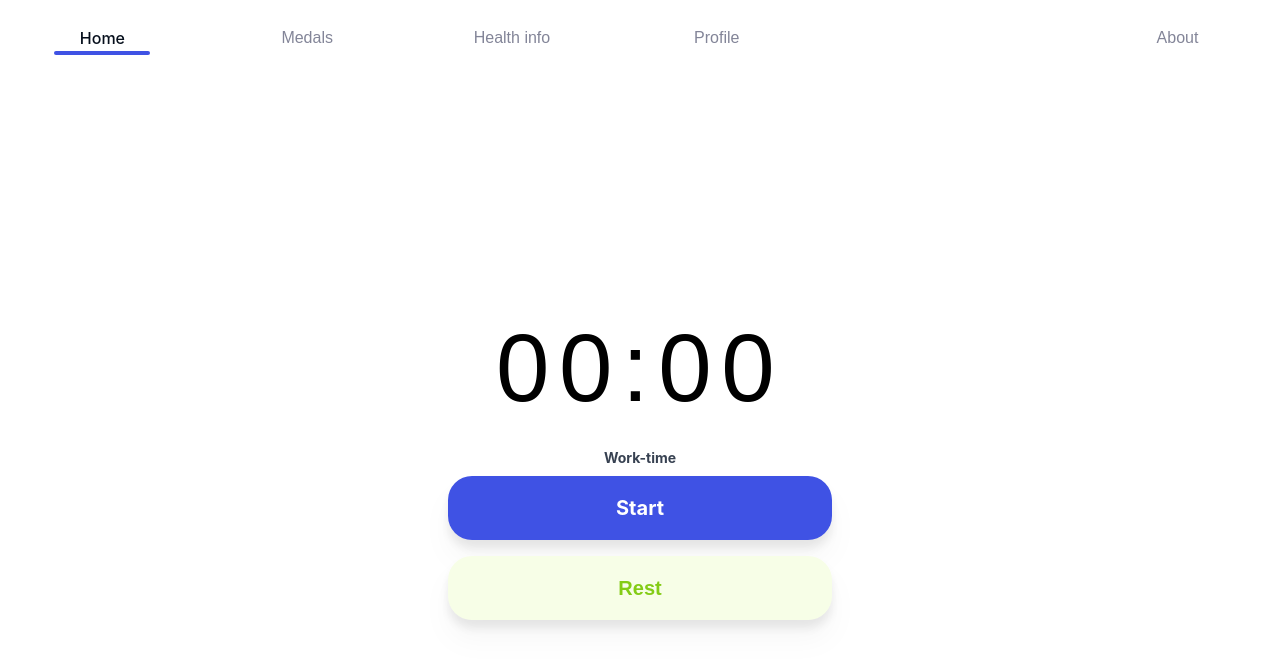
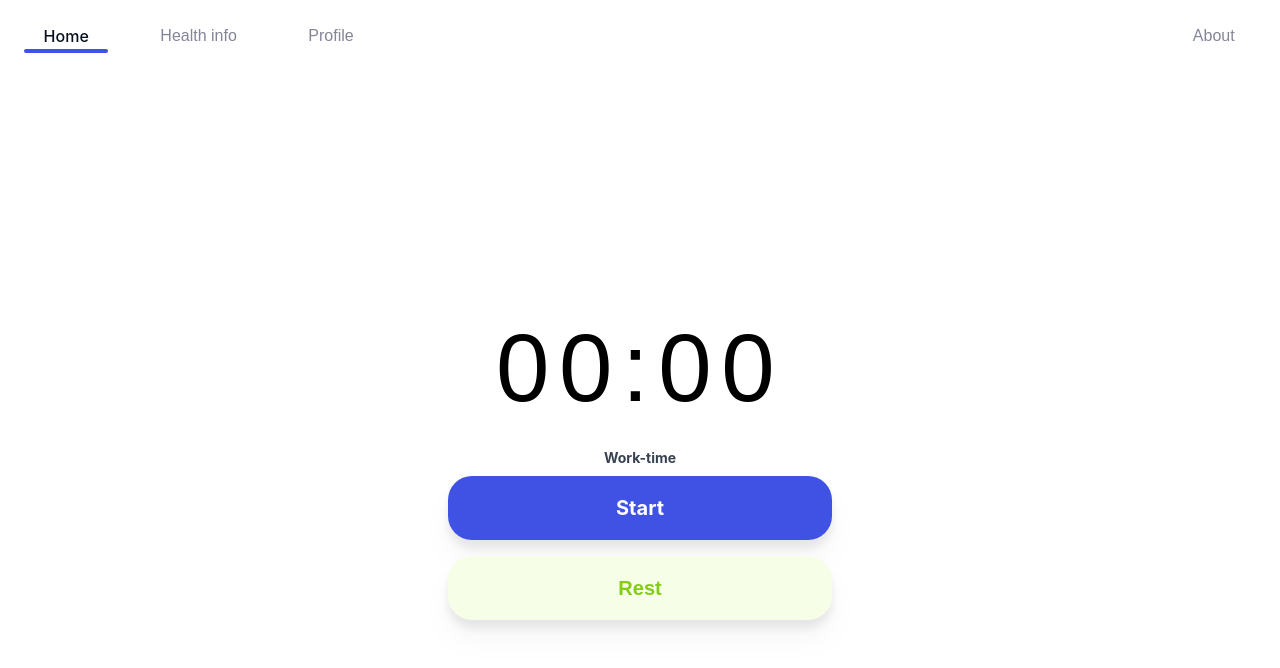
Before and after one commit to hard-tender-blade/Rest-Timer, a React (Create React App) app in the folder rest-timer/: page / in a window 1280 px wide. Shown: the top 668 px of the page. Built offline with nearby package versions, Linux system fonts and the light colour scheme.

Commit message:
Cut features to no medals version

```diff
--- a/rest-timer/src/components/components/NavBar.jsx
+++ b/rest-timer/src/components/components/NavBar.jsx
@@ -18,10 +18,11 @@ export default function NavBar(props) {
   const NavBarBtn = (Page) => {
     return (
       <>
-        <div className="w-24 m-auto text-center">
+        <div className="w-36 h-12 m-6 text-center">
 
           <button
-            className={`${currentPage === Page ? "font-inter font-medium text-text-b" : "" } hover:text-dark-b transition-colors duration-200 ease-in-out`}
+            className={`${currentPage === Page ? "font-inter font-medium text-text-b" : "" }
+            whitespace-nowrap hover:text-dark-b transition-colors duration-200 ease-in-out`}
             onClick={() => {NavBarBtnClick(Page)}}>
             {Page == Pages.HealthInfo ? "Health info" : GetButtonName(Page)}
           </button>
@@ -37,10 +38,10 @@ export default function NavBar(props) {
     <div className="w-full bg-white">
       <div className="max-w-screen-2xl m-auto h-20 flex justify-around text-base text-grey-t font-intertight">
         {NavBarBtn(Pages.Home)}
-        {NavBarBtn(Pages.Medals)}
+        {/* {NavBarBtn(Pages.Medals)} */}
         {NavBarBtn(Pages.HealthInfo)}
         {NavBarBtn(Pages.Profile)}
-        <div className="w-64"></div>
+        <div className="w-full"></div>
         {NavBarBtn(Pages.About)}
       </div>
     </div>
--- a/rest-timer/src/logic/Global.jsx
+++ b/rest-timer/src/logic/Global.jsx
@@ -8,7 +8,7 @@ import Profile from "../components/main-pages/Profile";
 
 export const Pages = {
     Home: <Home/>,
-    Medals: <Medals/>,
+    //Medals: <Medals/>,
     HealthInfo: <HealthInfo/>,
     Profile: <Profile/>,
     About: <About/>
```
